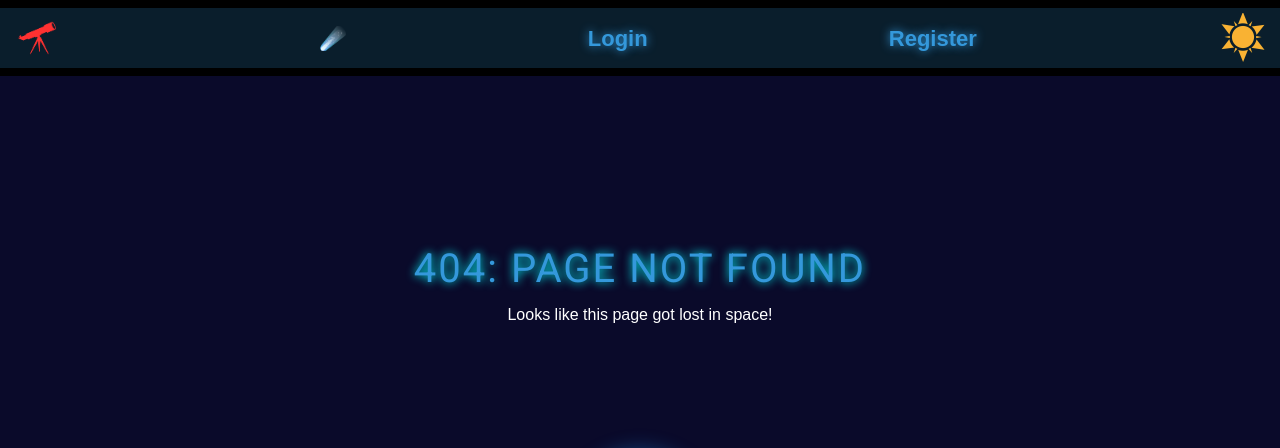
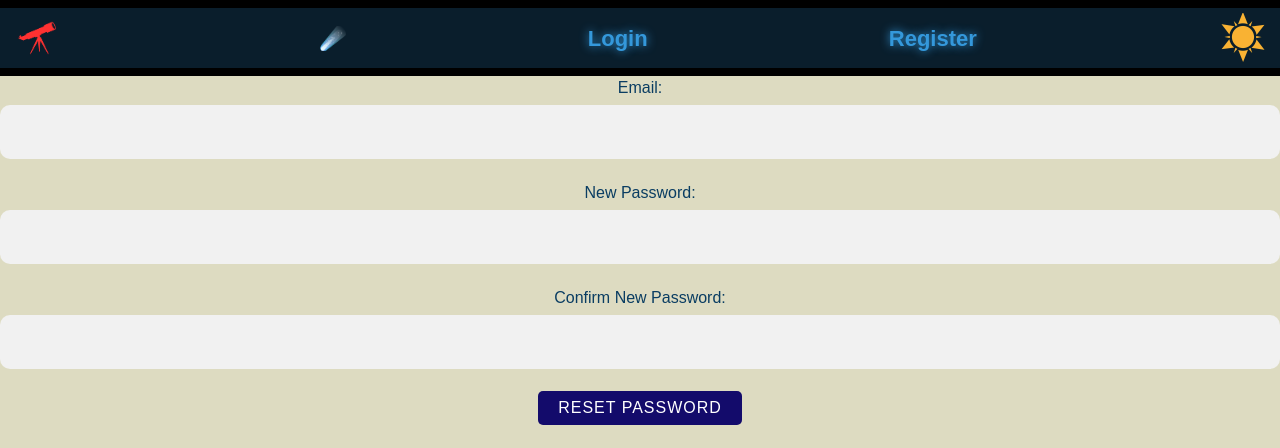
Before and after one commit to SharukhGV/emergency-response-frontend, a React (Vite) app: page /reset-password in a window 1280 px wide. Before the commit this address had no page. Shown: the top 448 px of the page. Built offline with nearby package versions, Linux system fonts and the light colour scheme; grey boxes are pictures that could not be loaded.

Commit message:
reset password functionality

```diff
--- a/src/App.jsx
+++ b/src/App.jsx
@@ -29,6 +29,7 @@ import DreamNewForm from './dreams/DreamNewForm';
 import DreamIndex from './dreams/DreamIndex';
 import DreamDetail from './dreams/DreamDetail';
 import EditDreams from './dreams/EditDreams';
+import ResetPassword from './components/LoginRegister/ResetPassword';
 export default function App() {
 
   const [lat, setLatitude] = useState(null);
@@ -114,6 +115,7 @@ export default function App() {
     <Route path="/earthinfo" element={<ReversingCore/>} />
     <Route path="/earthrotation" element={<EarthRotationSpeed/>} />
     <Route path="/earthquakes" element={<Earthquake/>} />
+    <Route path="/reset-password" element={<ResetPassword />} />
           <Route path="/*" element={<NotFound />} />
 
         </Routes>
--- a/src/components/LoginRegister/Login.jsx
+++ b/src/components/LoginRegister/Login.jsx
@@ -95,6 +95,9 @@ function Login({ setLoginUsername, loginUsername,toggleLOGIN,settoggleLOGIN, set
                         <div className="container-signin">
                             <p>Don't have an account? <Link to="/signup">Sign Up</Link>.</p>
                         </div></div>
+                        <p>
+            <Link to="/reset-password">Forgot Password?</Link>
+          </p>
                 </div>
             </form>
         </div>
--- /dev/null
+++ b/src/components/LoginRegister/ResetPassword.jsx
@@ -0,0 +1,149 @@
+import { useState, useEffect } from 'react';
+import axios from 'axios';
+import { useNavigate } from 'react-router-dom';
+import emailjs from '@emailjs/browser';
+import { v4 as uuidv4 } from 'uuid';
+
+function ResetPassword() {
+    const navigate = useNavigate();
+
+    // States for form inputs and verification process
+    const [startVerify, setStartVerify] = useState(false);
+    const [verifySuccess, setVerifySuccess] = useState(false);
+    const [secPW, setSecPW] = useState("");
+    const [verifyCode, setVerifyCode] = useState("");
+    const [inputVerify, setInputVerify] = useState("");
+    const [newPassword, setNewPassword] = useState("");
+    const [email, setEmail] = useState("");
+    const [isSubmitting, setIsSubmitting] = useState(false); // Track submission state
+    const [processing, setProcessing] = useState(false);     // Track system processing state
+
+    // Generate verification code on component mount
+    useEffect(() => {
+        setVerifyCode(uuidv4());
+    }, []);
+
+    // Handle new user password submission
+    const submitNewPassword = async () => {
+        try {
+            setProcessing(true);  // Show "Please wait... System Processing" message
+            await axios.post(`${import.meta.env.VITE_BACKEND_API}/newusers/reset-password-verify`, {
+                newPassword,
+                username: email,
+            });
+            alert('Password reset successful');
+            navigate('/login');  // Redirect to login after successful reset
+        } catch (error) {
+            console.error("Error resetting password", error);
+            alert('Failed to reset password. Please try again.');
+        } finally {
+            setProcessing(false);  // Stop processing message
+        }
+    };
+
+    // Handle email verification code matching
+    useEffect(() => {
+        if (verifyCode === inputVerify && inputVerify) {
+            setVerifySuccess(true);
+            submitNewPassword();  // Trigger password update on successful verification
+        }
+    }, [inputVerify, verifyCode]);
+
+    // Handle form submission
+    const handleSubmit = (event) => {
+        event.preventDefault();
+
+        if (secPW !== newPassword) {
+            alert("Passwords do not match. Please check your password entries.");
+            return;
+        }
+
+        setIsSubmitting(true);   // Hide submit button after it's clicked
+        setStartVerify(true);    // Start verification process
+        sendVerificationCode();
+    };
+
+    // Send verification code via email using EmailJS
+    const sendVerificationCode = () => {
+        emailjs.init(import.meta.env.VITE_PUBLIC_KEY_EMAILJS);
+
+        const templateParams = {
+            user_email: email,
+            to_name: email,
+            from_name: 'HHP Admin',
+            message: verifyCode,
+        };
+
+        emailjs.send(import.meta.env.VITE_SERVICE_ID_EMAILJS, import.meta.env.VITE_TEMPLATE_EMAILJS, templateParams)
+            .then(response => {
+                console.log('Email sent successfully!', response.status, response.text);
+            })
+            .catch(error => {
+                console.error('Failed to send email verification', error);
+                alert('Failed to send verification code. Please try again.');
+            });
+    };
+
+    return (
+        <>
+            <form onSubmit={handleSubmit}>
+                <div>
+                    <label htmlFor="email">Email:</label>
+                    <input
+                        type="email"
+                        id="email"
+                        value={email}
+                        onChange={(e) => setEmail(e.target.value)}
+                        required
+                    />
+                </div>
+                <div>
+                    <label htmlFor="newPassword">New Password:</label>
+                    <input
+                        type="password"
+                        id="newPassword"
+                        value={newPassword}
+                        onChange={(e) => setNewPassword(e.target.value)}
+                        required
+                    />
+                </div>
+                <div>
+                    <label htmlFor="confirmPassword">Confirm New Password:</label>
+                    <input
+                        type="password"
+                        id="confirmPassword"
+                        value={secPW}
+                        onChange={(e) => setSecPW(e.target.value)}
+                        required
+                    />
+                </div>
+
+                {/* Submit button disappears after clicking */}
+                {!isSubmitting && <button type="submit">Reset Password</button>}
+            </form>
+
+            {/* Show verification input only when verification process starts */}
+            {startVerify && !verifySuccess && (
+                <div>
+                    <label htmlFor="verificationCode">Verification Code:</label>
+                    <input
+                        type="text"
+                        id="verificationCode"
+                        value={inputVerify}
+                        onChange={(e) => setInputVerify(e.target.value)}
+                        required
+                    />
+                </div>
+            )}
+
+            {/* Show processing message once the correct code is entered */}
+            {verifySuccess && (
+                <div>
+                    <p>Please wait... System Processing</p>
+                </div>
+            )}
+        </>
+    );
+}
+
+export default ResetPassword;
```
